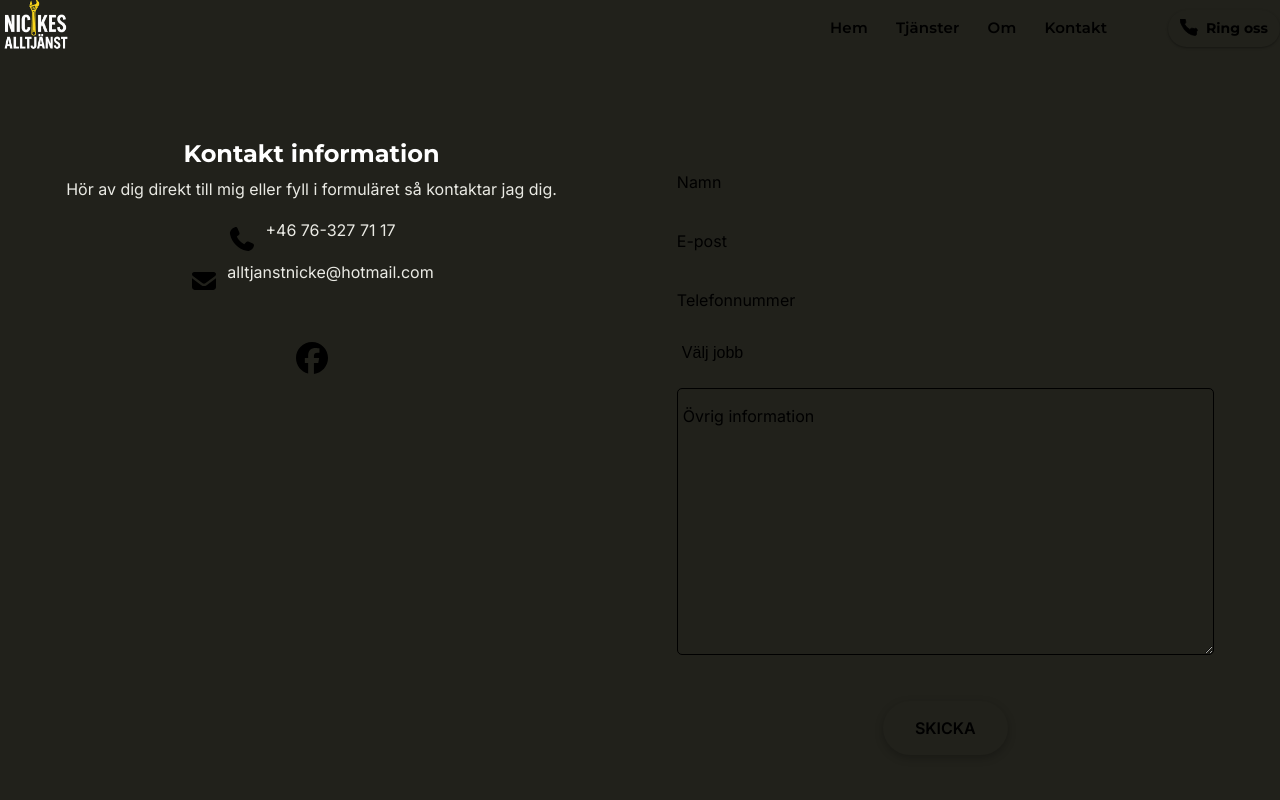
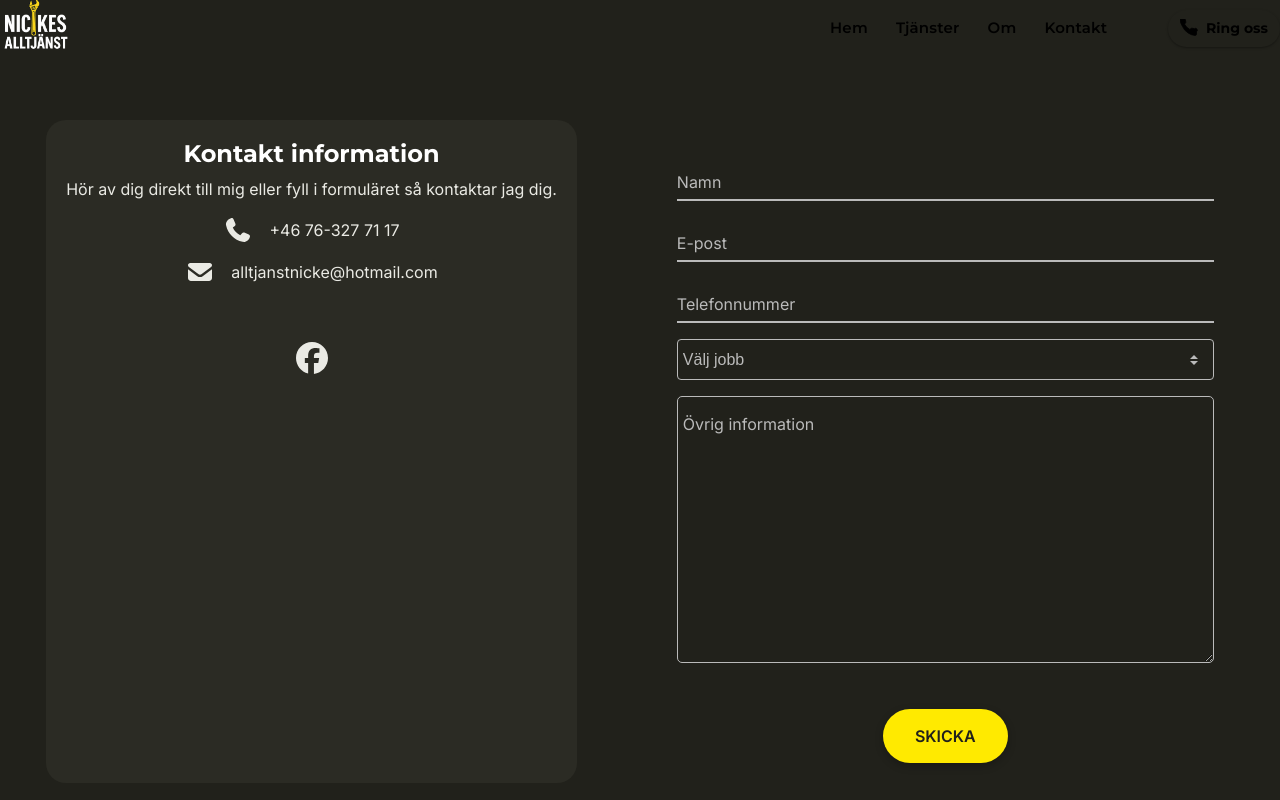
Before and after one commit to skinksteek/nickesalltjanst, a React (Vite) app: page /kontakt in a window 1280 px wide. Shown: the top 800 px of the page. Built offline with nearby package versions, Linux system fonts and the light colour scheme.

Commit message:
variable name changes

```diff
--- a/src/assets/styles/button.css
+++ b/src/assets/styles/button.css
@@ -16,11 +16,11 @@ a {
   font-weight: 600;
   text-align: center;
   text-transform: uppercase;
-  color: var(--main);
+  color: var(--color-bg-primary);
   border-radius: 30px;
   box-shadow: rgba(0, 0, 0, 0.24) 0px 3px 8px;
-  background-image: linear-gradient(to right, var(--main) 0 0),
-    linear-gradient(to right, var(--yellow) 0 0);
+  background-image: linear-gradient(to right, var(--color-bg-primary) 0 0),
+    linear-gradient(to right, var(--color-accent) 0 0);
   background-size: 0% 100%, 100% 100%;
   background-position: left, left;
   background-repeat: no-repeat;
@@ -29,7 +29,7 @@ a {
 }
 .button:hover {
   background-size: 100% 100%, 100% 100%;
-  color: var(--yellow);
+  color: var(--color-accent);
   box-shadow: rgba(0, 0, 0, 0.24) 0px 3px 8px;
 }
 
--- a/src/assets/styles/contact/details.css
+++ b/src/assets/styles/contact/details.css
@@ -1,6 +1,6 @@
 .details-wrapper {
   text-align: center;
-  background-color: var(--secondary);
+  background-color: var(--color-bg-secondary);
   margin-right: 5vh;
   padding: 20px;
   -webkit-border-radius: 20px;
@@ -12,21 +12,12 @@
   flex-direction: column;
 }
 
-.phone {
-  display: flex;
-  align-items: center;
-  justify-content: center;
-  color: var(--bread);
-  p {
-    margin-left: 1vh;
-  }
-}
-
+.phone,
 .email {
   display: flex;
-  align-items: center;
   justify-content: center;
-  color: var(--bread);
+  color: var(--color-text-body);
+  gap: 1vh;
   p {
     margin-left: 1vh;
   }
@@ -38,7 +29,7 @@
   justify-content: space-around;
   margin: 0 auto;
   padding-top: 5vh;
-  color: var(--bread);
+  color: var(--color-text-body);
 }
 
 #facebook,
@@ -48,11 +39,11 @@
 }
 #phone-icon:hover {
   transform: scale(1.1);
-  color: var(--yellow);
+  color: var(--color-accent);
 }
 #email-icon:hover {
   transform: scale(1.1);
-  color: var(--yellow);
+  color: var(--color-accent);
 }
 #facebook:hover {
   color: #4267b2;
--- a/src/assets/styles/contact/form.css
+++ b/src/assets/styles/contact/form.css
@@ -31,10 +31,10 @@ form .button-holder {
   font-family: inherit;
   width: 100%;
   border: 0;
-  border-bottom: 2px solid var(--verylightgrey);
+  border-bottom: 2px solid var(--color-border);
   outline: 0;
   font-size: 16px;
-  color: var(--bread);
+  color: var(--color-text-body);
   padding: 7px 0;
   background: transparent;
   transition: border-color 0.2s;
@@ -54,14 +54,18 @@ form .button-holder {
   top: 0;
   display: block;
   transition: 0.2s;
-  color: var(--verylightgrey);
+  color: var(--color-border);
 }
 
 .form__field:focus {
   padding-bottom: 6px;
   font-weight: 400;
   border-width: 3px;
-  border-image: linear-gradient(to right, var(--yellow), var(--yellow));
+  border-image: linear-gradient(
+    to right,
+    var(--color-accent),
+    var(--color-accent)
+  );
   border-image-slice: 1;
 }
 .form__field:focus ~ .form__label {
@@ -69,24 +73,23 @@ form .button-holder {
   top: 0;
   display: block;
   transition: 0.2s;
-  color: var(--yellow);
+  color: var(--color-accent);
   font-weight: 500;
 }
 
 /* === Autofill fix (Chrome/Safari) === */
 .form__field:-webkit-autofill {
-  -webkit-text-fill-color: var(--bread);
-  caret-color: var(--bread);
-  /* byt var(--mainbg) till din faktiska bakgrundsfärg-variabel */
-  box-shadow: 0 0 0 1000px var(--main) inset;
-  border-color: var(--verylightgrey);
+  -webkit-text-fill-color: var(--color-text-body);
+  caret-color: var(--color-text-body);
+  box-shadow: 0 0 0 1000px var(----color-bg-primary) inset;
+  border-color: var(--color-border);
   transition: background-color 5000s ease-in-out 0s;
 }
 
 .form__field:-webkit-autofill:focus {
-  box-shadow: 0 0 0 1000px var(--mainbg) inset,
+  box-shadow: 0 0 0 1000px var(----color-bg-primary) inset,
     0 0 0 3px rgba(245, 158, 11, 0.25);
-  -webkit-text-fill-color: var(--bread);
+  -webkit-text-fill-color: var(--color-text-body);
 }
 
 .form__field:required,
@@ -110,13 +113,13 @@ select {
   font-size: 1rem;
   padding: 0.675em 6em 0.675em 0.3125em;
   background: transparent;
-  border: 1px solid var(--verylightgrey);
+  border: 1px solid var(--color-border);
   border-radius: 0.25rem;
-  color: var(--verylightgrey);
+  color: var(--color-border);
   cursor: pointer;
 
   .option-color {
-    color: var(--main);
+    color: var(----color-bg-primary);
   }
 }
 
@@ -132,20 +135,20 @@ select {
 .custom-select::before {
   border-left: var(--size) solid transparent;
   border-right: var(--size) solid transparent;
-  border-bottom: var(--size) solid var(--verylightgrey);
+  border-bottom: var(--size) solid var(--color-border);
   top: 40%;
 }
 
 .custom-select::after {
   border-left: var(--size) solid transparent;
   border-right: var(--size) solid transparent;
-  border-top: var(--size) solid var(--verylightgrey);
+  border-top: var(--size) solid var(--color-border);
   top: 55%;
 }
 
 textarea {
   font: inherit;
-  border-color: var(--verylightgrey);
+  border-color: var(--color-border);
   margin-top: 2vh;
   background: transparent;
   width: 100%;
@@ -154,10 +157,10 @@ textarea {
   box-sizing: border-box;
   border-radius: 5px;
   resize: vertical;
-  color: var(--white);
+  color: var(--color-text-heading);
 
   &::placeholder {
-    color: var(--verylightgrey);
+    color: var(--color-border);
   }
 }
 .error-message {
--- a/src/assets/styles/footer.css
+++ b/src/assets/styles/footer.css
@@ -1,13 +1,12 @@
 footer {
-  background-color: var(--secondary);
+  background-color: var(--color-bg-secondary);
   width: 100%;
 }
 .footer-content {
   display: flex;
-  max-width: 1300px;
+  max-width: var(--page-width);
   justify-content: center;
   margin: 0 auto;
-  color: var(--bread);
   width: 100%;
   gap: 10px 20px;
   div {
@@ -48,3 +47,9 @@ footer {
     gap: 0;
   }
 }
+@media (max-width: 1024px) {
+  footer {
+    padding-left: 5vh;
+    padding-right: 5vh;
+  }
+}
--- a/src/assets/styles/hero.css
+++ b/src/assets/styles/hero.css
@@ -8,7 +8,6 @@
     -moz-border-radius: 5px 5px 5px 5px;
   }
   h1 {
-    color: var(--header);
     text-transform: none;
     letter-spacing: 0;
     font-size: 60px;
@@ -21,7 +20,7 @@
     display: block;
     height: 5px;
     width: 60px;
-    background: var(--yellow);
+    background: var(--color-accent);
     margin: 10px 0 0 0;
   }
   p {
@@ -30,7 +29,6 @@
     border: 0;
     font-size: 100%;
     vertical-align: baseline;
-    color: var(--bread);
   }
 
   @media screen and (max-width: 600px) {
@@ -44,6 +42,6 @@
   margin-top: 5vh;
   border: 0;
   height: 1px;
-  background: var(--yellow);
-  background-image: linear-gradient(var(--yellow));
+  background: var(--color-accent);
+  background-image: linear-gradient(var(--color-accent));
 }
```
